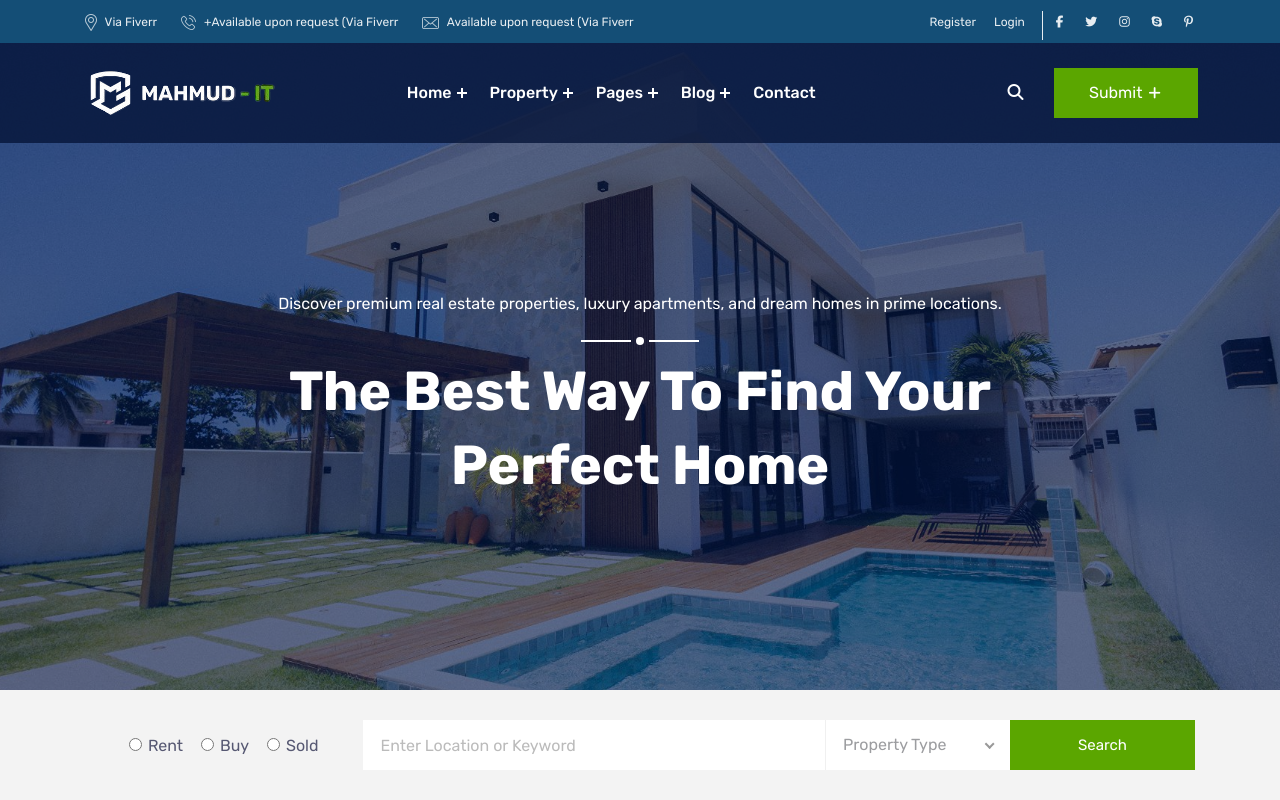
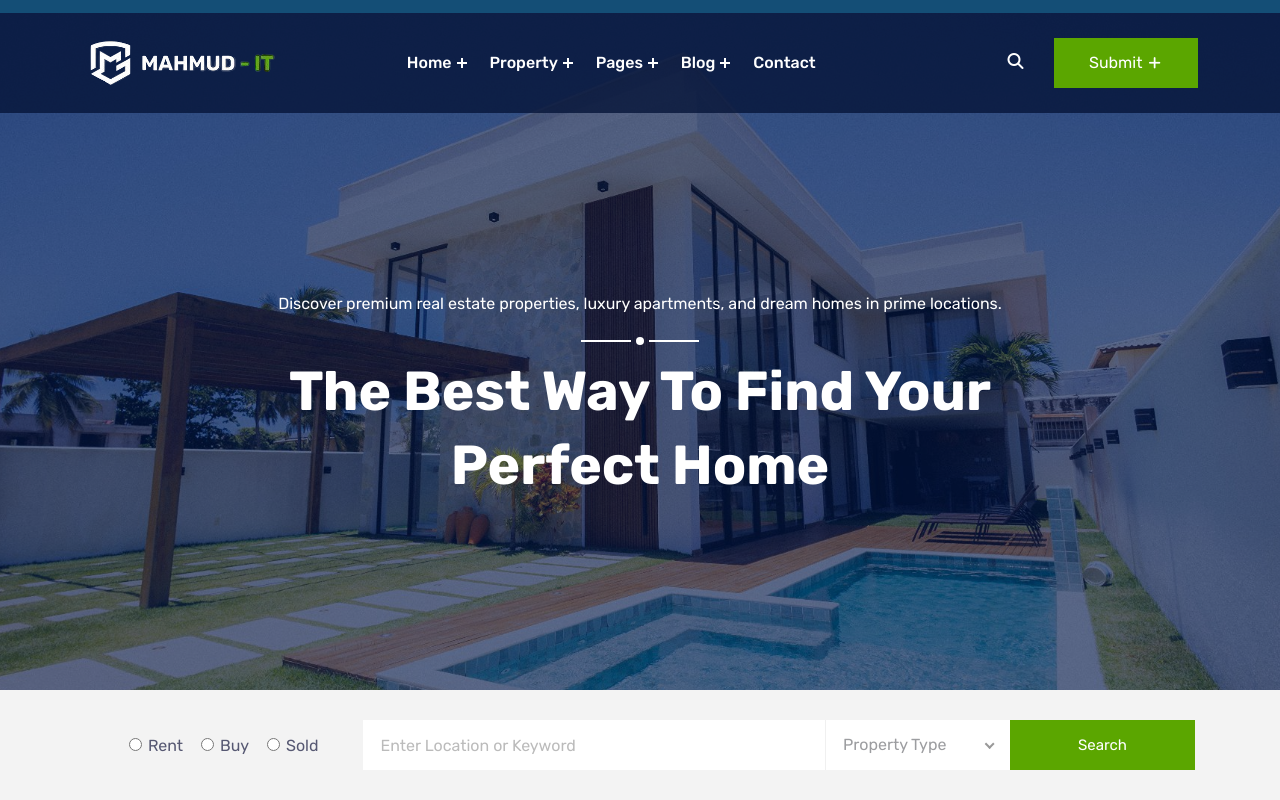
Before and after one commit to SultanMahmud-WebDeveloper/Real-Estate-website-frontend, a plain HTML site: page index-2.html in a window 1280 px wide. Shown: the top 800 px of the page. Drawn offline with Linux system fonts and the light colour scheme.

Commit message:
Update index-2.html

```diff
--- a/index-2.html
+++ b/index-2.html
@@ -41,32 +41,7 @@
     <div class="navbar-area navbar-area-2">
         <!-- navbar top start -->
         <div class="navbar-top bg-main">
-            <div class="container">
-                <div class="row">
-                    <div class="col-lg-8 text-lg-left text-center">
-                        <ul>
-                            <li><p><img src="assets/img/icon/location.png" alt="img"> Via Fiverr</p></li>
-                            <li><p><img src="assets/img/icon/phone.png" alt="img"> +Available upon request (Via Fiverr</p></li>
-                            <li><p><img src="assets/img/icon/envelope.png" alt="img">  Available upon request (Via Fiverr</p></li>
-                        </ul>
-                    </div>
-                    <div class="col-lg-4">
-                        <ul class="topbar-right text-lg-right text-center">
-                            <li>
-                                <a class="ml-0" href="signup.html">Register</a>
-                                <a href="signin.html">Login</a>
-                            </li>
-                            <li class="social-area">
-                                <a href="#"><i class="fab fa-facebook-f" aria-hidden="true"></i></a>
-                                <a href="#"><i class="fab fa-twitter" aria-hidden="true"></i></a>
-                                <a href="#"><i class="fab fa-instagram" aria-hidden="true"></i></a>
-                                <a href="#"><i class="fab fa-skype" aria-hidden="true"></i></a>
-                                <a href="#"><i class="fab fa-pinterest-p" aria-hidden="true"></i></a>
-                            </li>
-                        </ul>
-                    </div>
-                </div>
-            </div>
+
         </div>
         <!-- navbar top end -->
         <nav class="navbar navbar-expand-lg">
```
